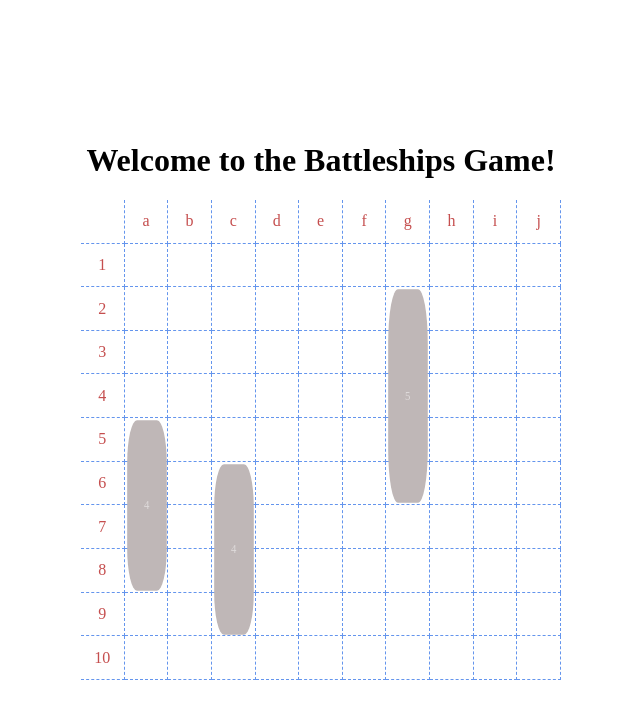
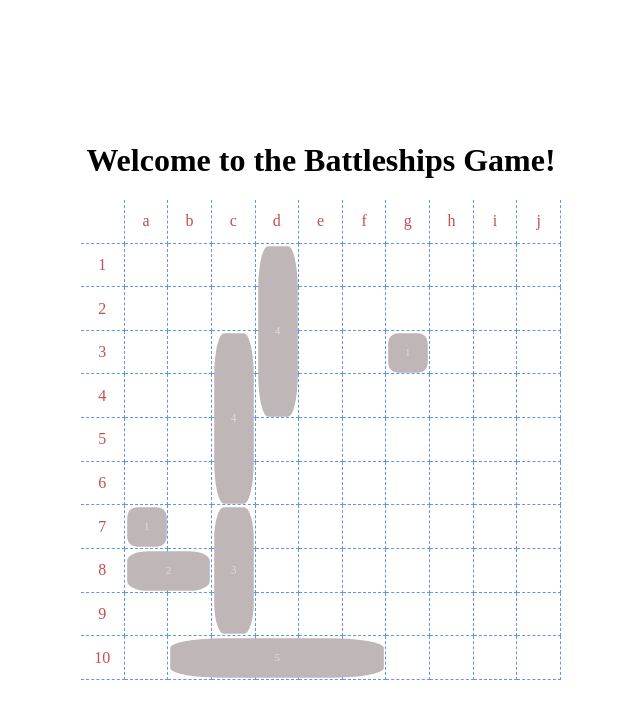
Before and after one commit to norin89/battleships-game, a Next.js app: page / in a window 1280 px wide. Shown: the top 718 px of the page, without its empty margins (319-959 px from the left). Built offline with nearby package versions, Linux system fonts and the light colour scheme.

Commit message:
Get ships on the board from `settings.json`

```diff
--- a/next.config.ts
+++ b/next.config.ts
@@ -2,14 +2,23 @@ import type { NextConfig } from 'next';
 import settings from '@/settings.json';
 
 // Variables from `settings.json` converted to Sass variables
-const additionalSassData = `${Object.entries(settings)
-	.map(([key, value]) => `$${key}: ${value};`)
-	.join('\n')}`;
+const createSassVariables = (data: object, prefix = ''): string =>
+	`${Object.entries(data)
+		.reduce(
+			(result: string[], [key, value]) => [
+				...result,
+				typeof value === 'object'
+					? createSassVariables(value, `${key}-`)
+					: `$${prefix}${key}: ${value};`,
+			],
+			[],
+		)
+		.join('\n')}`;
 
 const nextConfig: NextConfig = {
 	sassOptions: {
 		implementation: 'sass',
-		additionalData: additionalSassData,
+		additionalData: createSassVariables(settings),
 	},
 };
 
--- a/src/app/page.tsx
+++ b/src/app/page.tsx
@@ -1,5 +1,14 @@
 import { Board } from '@/components/molecules';
 import { generateShipPositions } from '@/utils/generateShipPositions';
+import settings from '@/settings.json';
+
+const SHIP_SIZES = Object.entries(settings['ships-on-board']).reduce(
+	(result: number[], [size, count]) => [
+		...result,
+		...Array.from(Array(count), () => parseInt(size)),
+	],
+	[],
+);
 
 export default function Home() {
 	return (
@@ -16,7 +25,7 @@ export default function Home() {
 				<h1>Welcome to the Battleships Game!</h1>
 				<Board
 					style={{ width: '60vh', maxWidth: '100%', minWidth: 320 }}
-					ships={generateShipPositions({ shipSizes: [5, 4, 4] })}
+					ships={generateShipPositions({ shipSizes: SHIP_SIZES })}
 				/>
 			</main>
 		</>
--- a/src/settings.json
+++ b/src/settings.json
@@ -1,5 +1,12 @@
 {
   "board-size": 10,
   "ship-size-min": 1,
-  "ship-size-max": 5
+  "ship-size-max": 5,
+  "ships-on-board": {
+    "5": 1,
+    "4": 2,
+    "3": 1,
+    "2": 1,
+    "1": 2
+  }
 }
```
